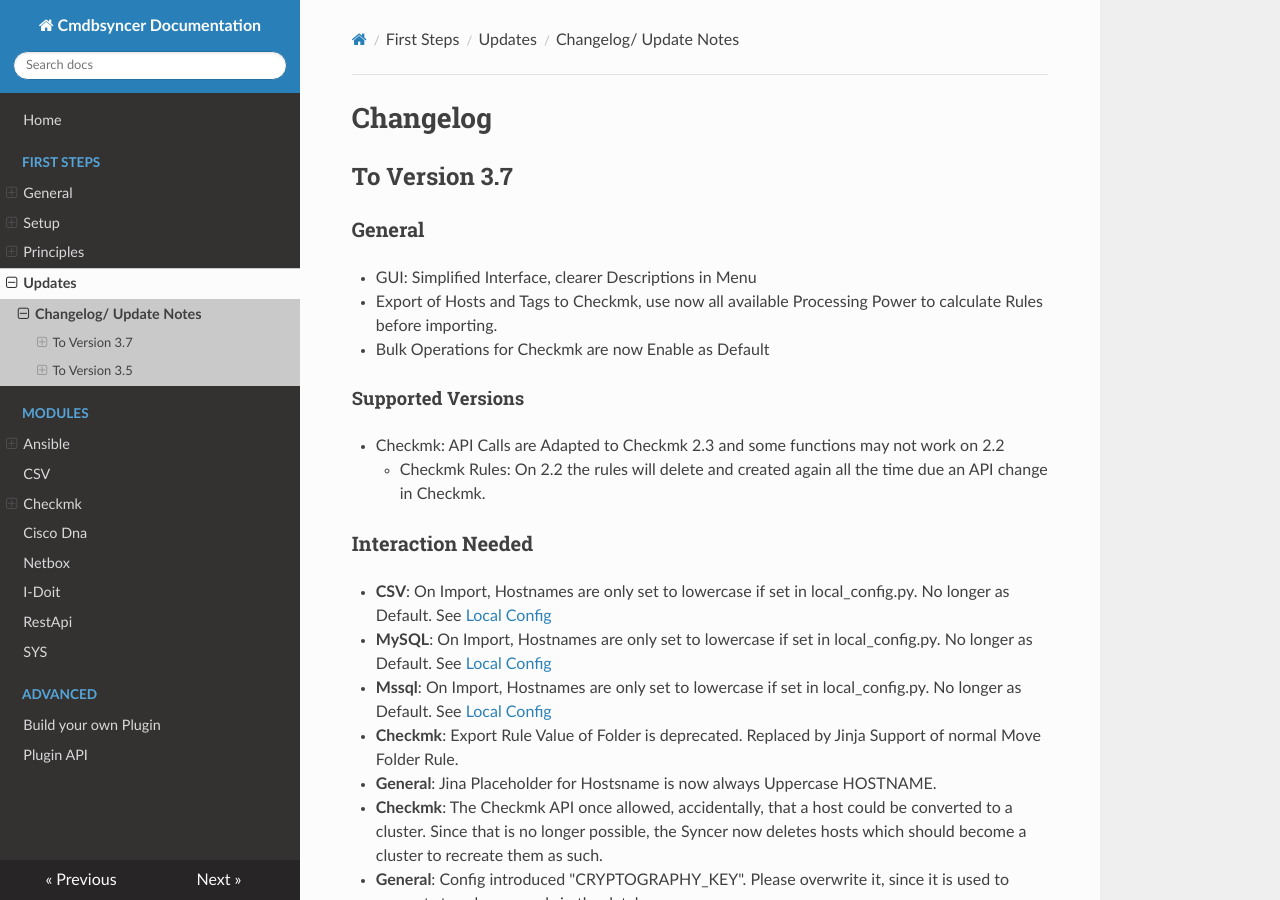
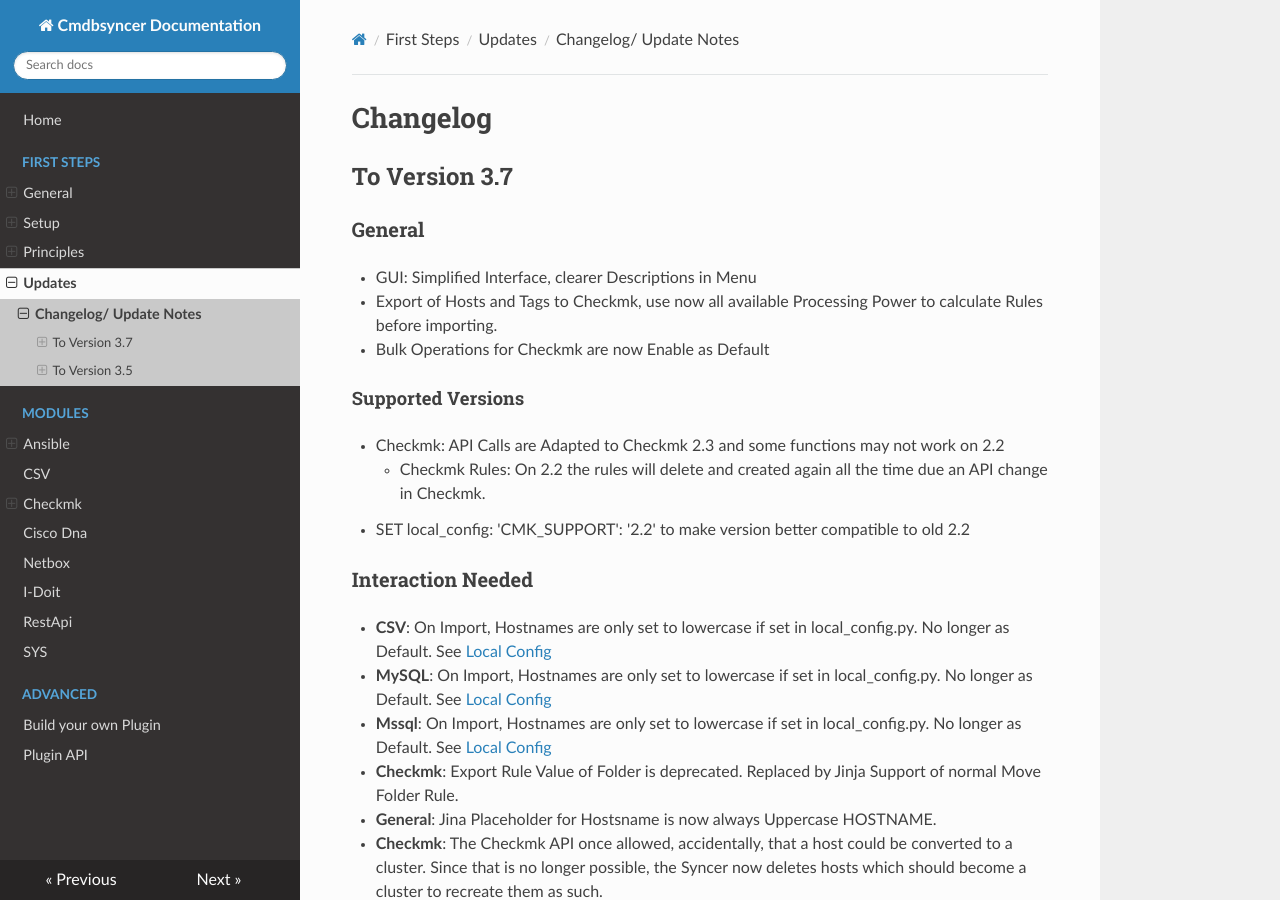
Before and after one commit to kuhn-ruess/cmdbsyncer-docs, an MkDocs documentation site: the page built from docs/updates/changelog.md, in a window 1280 px wide and 900 px high. Built offline with MkDocs 1.6.1, drawn with Linux system fonts in a browser that asks for light colours; nearby versions of some CDN libraries.

Commit message:
Updated Doku

```diff
--- a/docs/updates/changelog.md
+++ b/docs/updates/changelog.md
@@ -11,6 +11,7 @@
 #### Supported Versions
 - Checkmk: API Calls are Adapted to Checkmk 2.3 and some functions may not work on 2.2
 	- Checkmk Rules: On 2.2 the rules will delete and created again all the time due an API change in Checkmk.
+- SET local_config: 'CMK_SUPPORT': '2.2' to make version better compatible to old 2.2
 
 
 ### Interaction Needed
```
